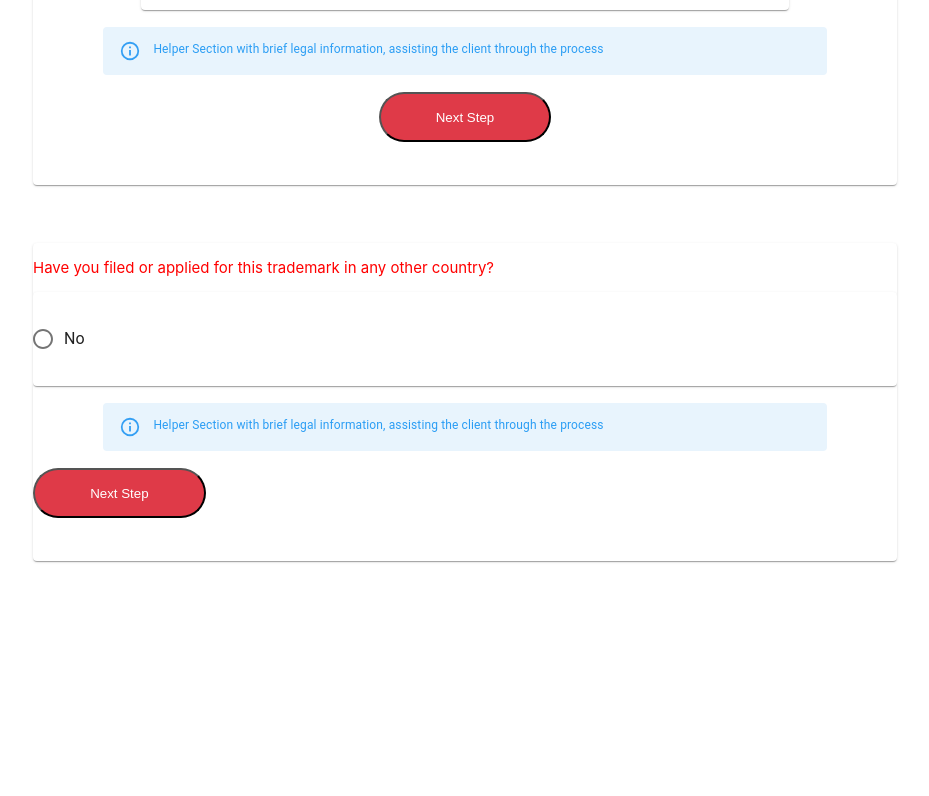
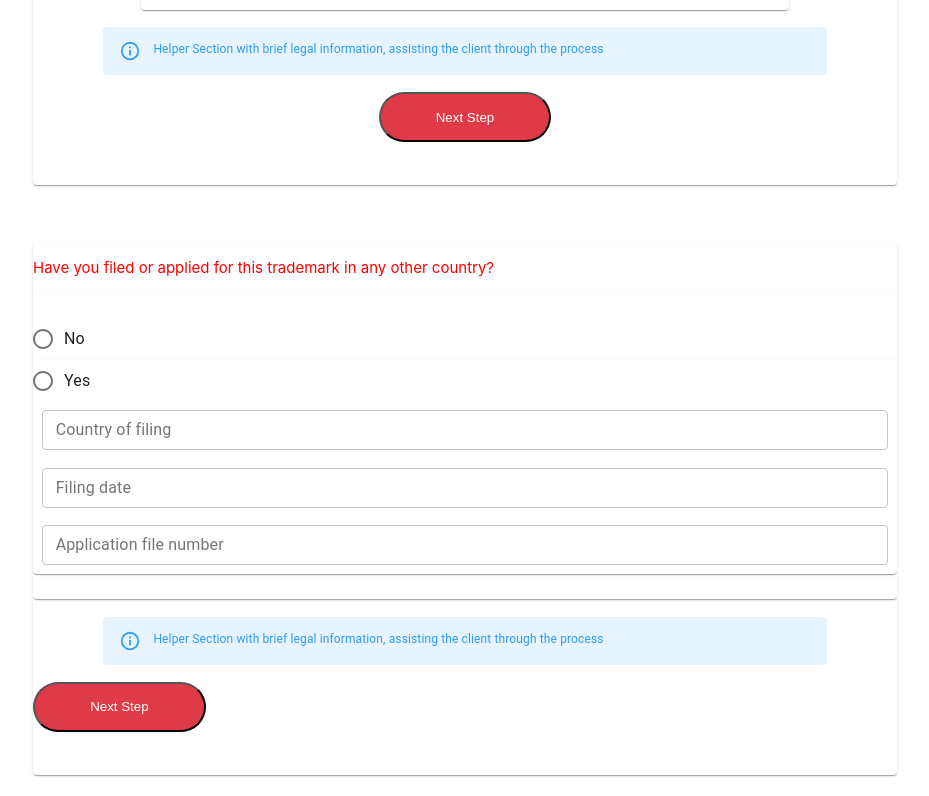
Before and after one commit to BCIT-SSD-2020-21/industry-project-checkmarks, a React (Create React App) app: page /application in a window 1280 px wide. Shown: the part 1330-2126 px from the top of the page, without its empty margins (175-1104 px from the left). Before the commit the page ends 1955 px from the top, so only its background shows below. Built offline with nearby package versions, Linux system fonts and the light colour scheme.

Commit message:
#19 added form label inputs on Country card

```diff
--- a/src/components/TradeMarkApplicationForms/CountryCard.js
+++ b/src/components/TradeMarkApplicationForms/CountryCard.js
@@ -4,6 +4,7 @@ import Card from '@material-ui/core/Card';
 import Radio from '@material-ui/core/Radio';
 import Alert from '@material-ui/lab/Alert';
 import FormControlLabel from '@material-ui/core/FormControlLabel';
+import TextField from '@material-ui/core/TextField';
 
 const CountryCard = () => {
     const classes = useStyles();
@@ -14,7 +15,41 @@ const CountryCard = () => {
                 country?
             </p>
             <Card className={classes.noCard}>
+                {/* ===================== */}
+                {/* No option radio card  */}
+                {/* ===================== */}
                 <FormControlLabel value="No" control={<Radio />} label="No" />
+                {/* ================ */}
+                {/* Yes form payment */}
+                {/* ================ */}
+                <Card className={classes.form}>
+                    <FormControlLabel
+                        value="Yes"
+                        control={<Radio />}
+                        label="Yes"
+                    />
+                    <TextField
+                        id="outlined-basic"
+                        label="Country of filing"
+                        variant="outlined"
+                        size="small"
+                        className={classes.input}
+                    />
+                    <TextField
+                        id="outlined-basic"
+                        label="Filing date"
+                        variant="outlined"
+                        size="small"
+                        className={classes.input}
+                    />
+                    <TextField
+                        id="outlined-basic"
+                        label="Application file number"
+                        variant="outlined"
+                        size="small"
+                        className={classes.input}
+                    />
+                </Card>
             </Card>
 
             <Alert severity="info" className={classes.alert}>
@@ -57,4 +92,13 @@ const useStyles = makeStyles((theme) => ({
         paddingTop: '3%',
         paddingBottom: '3%',
     },
+
+    form: {
+        display: 'flex',
+        flexDirection: 'column',
+    },
+
+    input: {
+        margin: '1%',
+    },
 }));
--- a/src/layouts/TrademarkApplication.js
+++ b/src/layouts/TrademarkApplication.js
@@ -247,6 +247,7 @@ const useStyles = makeStyles((theme) => ({
 
     outerText: {
         justifyContent: 'flex-start',
+        fontWeight: 550,
     },
     alert: {
         width: '80%',
```
